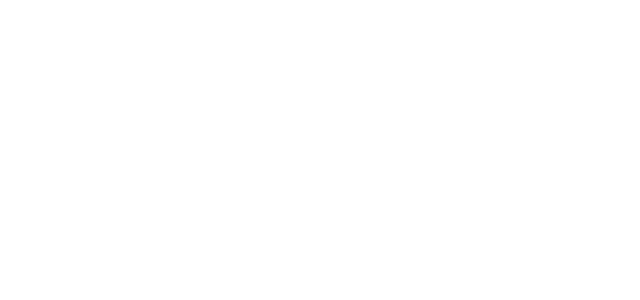
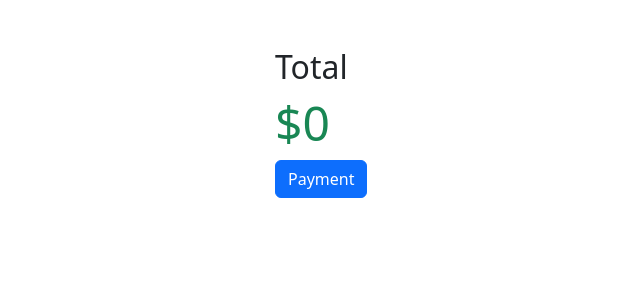
Before and after one commit to Alexandre-CES/Shopping-cart, a React (Create React App) app in the folder my-app/: page /cart in a window 1280 px wide. Shown: the top 300 px of the page, without its empty margins (377-1017 px from the left). Built offline with nearby package versions, Linux system fonts and the light colour scheme.

Commit message:
feat: calc total and starting cart style

```diff
--- a/my-app/src/Pages/Cart/cart.tsx
+++ b/my-app/src/Pages/Cart/cart.tsx
@@ -3,11 +3,10 @@
 
 export default function Cart(){
     const [products,setProducts] = useState<Product[]>([]);
-
-    useEffect(()=>{
+    const [totalPayment, setTotalPayment] = useState<number>(0);
 
     //load cart
-        function loadCart(){
+    useEffect(()=>{
         const list = localStorage.getItem('cart');
         let cart: Product[] = [];
 
@@ -18,24 +17,52 @@
         }
 
         setProducts(cart);
-        }
-
-        loadCart();
     },[]);
 
+    //calc
+    useEffect(()=>{
+        let n = 0;
+        for(let product of products){
+            n += product.price;
+        }
+        setTotalPayment(n);
+    },[products]);
+
     return(
-        <main>
-            <section>
+        <div className="container">
+            <main className="mt-5">
+                <section id="cart">
+                    <div className="row">
+                        <div className="col">
                         {
                             products.map((product)=>{
                                 return(
-                            <div key={product.id}>
-                                {product.title}
+                                    <div key={product.id} className="row card mb-3">
+                                        <div className="row">
+                                            <div className="col col-md-4">
+                                                <img src={product.image} className="img-fluid rounded-start"/>
+                                            </div>
+                                            <div className="col-md-8">
+                                                <div className="card-body">
+                                                    <h2 className="card-title">{product.title}</h2>
+                                                    <h3 className="card-text text-success">${product.price}</h3>
+                                                </div>
+                                            </div>
+                                        </div>
                                     </div>
                                 );
                             })
                             }
+                        </div>
+                        <div className="col">
+                            <h2>Total</h2>
+                            <h3 className="text-success">${totalPayment}</h3>
+                            <button className="btn btn-primary">Payment</button>
+                        </div>
+                    </div>
+
                 </section>
             </main>
+        </div>
     )
 }
--- a/my-app/src/Pages/Home/home.tsx
+++ b/my-app/src/Pages/Home/home.tsx
@@ -84,7 +84,7 @@
 
                           <div className='card-body'>
                               <h3 className='card-title'>{product.price}$</h3>
-                              <p className="card-text">{product.title}</p>
+                              <p>{product.title}</p>
                               <Link to={'/product/'+product.id} target='_blank' className="card-link text-secondary">More</Link>
                               <button className='btn btn-primary mx-2' onClick={()=>addToCart(product)}><Icon.Cart2/></button>
                           </div>
--- a/my-app/src/style.css
+++ b/my-app/src/style.css
@@ -17,3 +17,11 @@
 header{
   background-color: #55DD55;
 }
+
+section#cart h2{
+  font-size:2em;
+}
+
+section#cart h3{
+  font-size:3em;
+}
```
Lines whose indentation alone changed are shown as unchanged.
